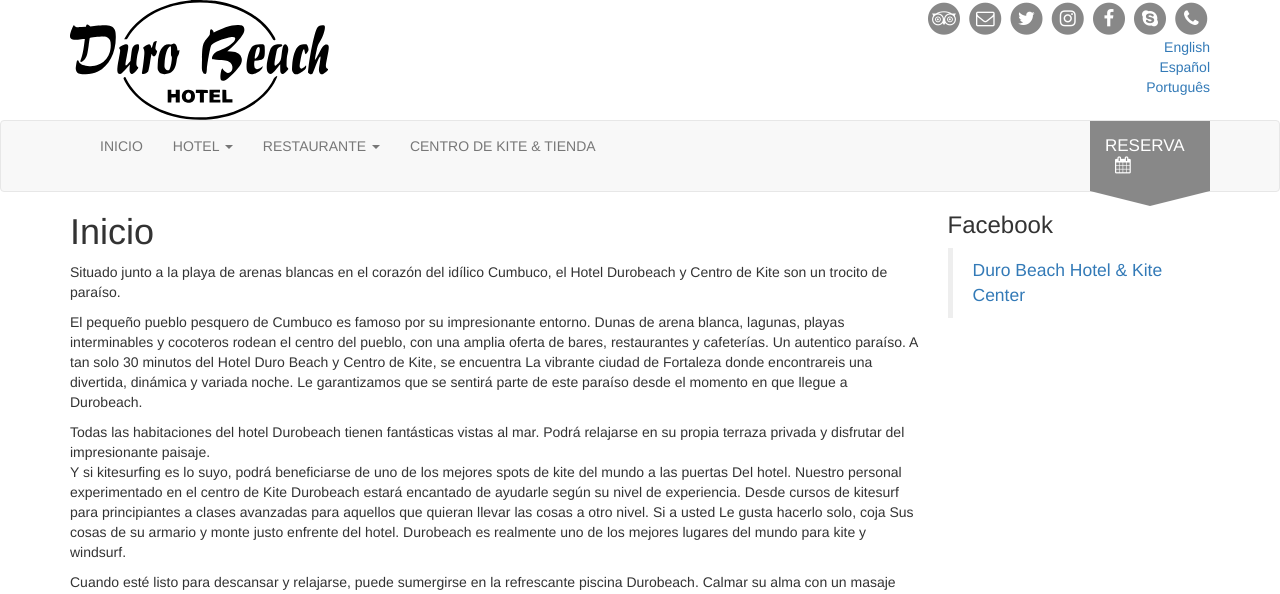
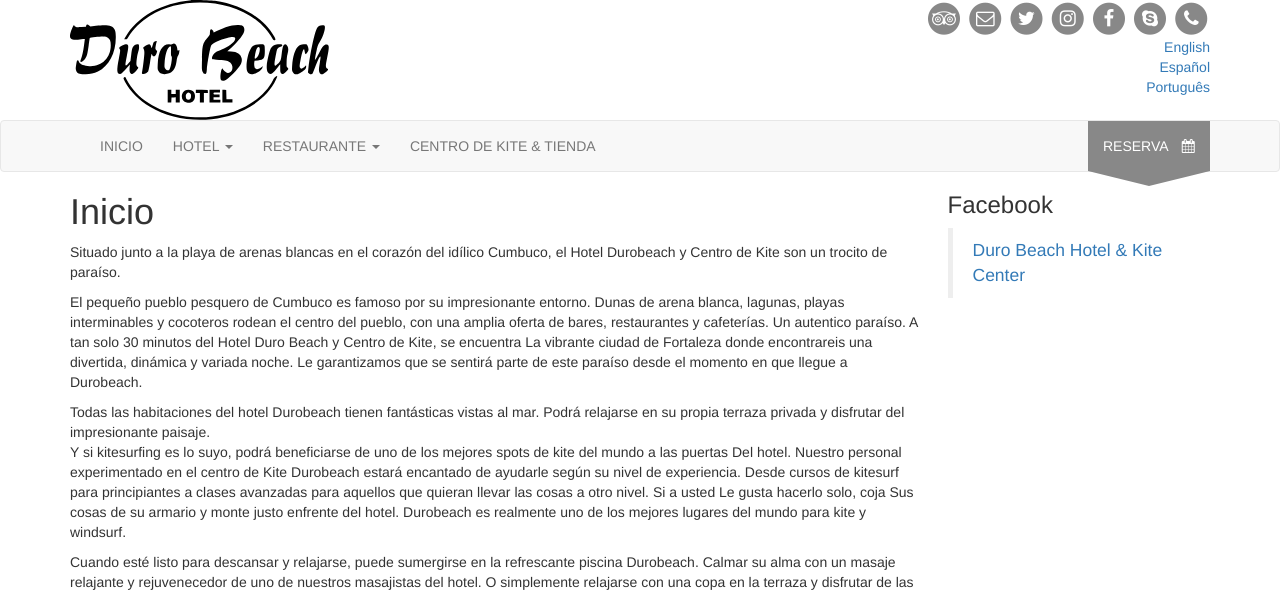
Before and after one commit to durobeach/durobeach.github.io, a Jekyll site: the page built from es/index.md, in a window 1280 px wide. Shown: the top 594 px of the page. Built offline with Jekyll 4.4.1, drawn with Linux system fonts in a browser that asks for light colours; nearby versions of some CDN libraries; a style sheet for code colours, icons or effects is not loaded.

Commit message:
Make booking link width a sass variable and widen

```diff
--- a/assets/css/base.scss
+++ b/assets/css/base.scss
@@ -56,12 +56,13 @@ nav.navbar {
   margin: 0;
 }
 
+$booking-width: 122px;
+
 .navbar-nav > li.booking {
-  width: 120px;
+  width: $booking-width;
 }
 
 .navbar-nav > li > a.booking {
-    font-size: 17px;
     background: #888888;
     color: #fff;
     transition: 0.5s;
@@ -76,8 +77,8 @@ nav.navbar {
     width: 0;
     height: 0;
     border-top: 15px solid #888888;
-    border-right: 60px solid transparent;
-    border-left: 60px solid transparent;
+    border-right: $booking-width / 2 solid transparent;
+    border-left: $booking-width / 2 solid transparent;
     border-bottom: 20px solid transparent;
     content: "";
     transition: 0.5s;
```
